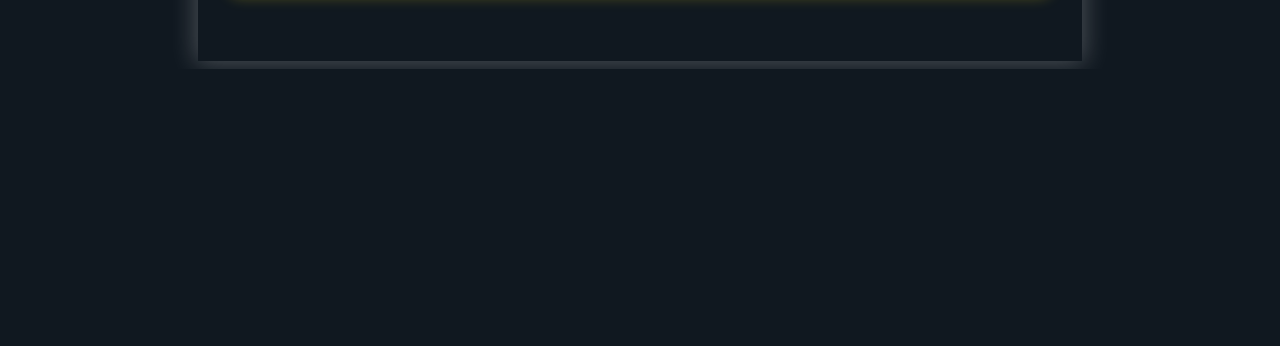
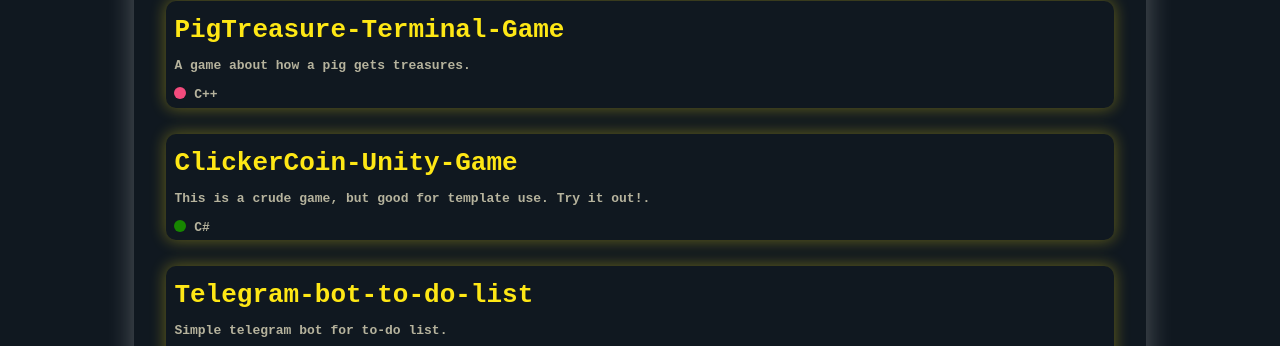
Before and after one commit to SecurityVB/SecurityVB.github.io, a plain HTML site: page index.html in a window 1280 px wide. Shown: the part 1345-1691 px from the top of the page. Before the commit the page ends 1414 px from the top, so only its background shows below. Drawn offline with Linux system fonts and the light colour scheme.

Commit message:
small changes

```diff
--- a/styles.css
+++ b/styles.css
@@ -42,9 +42,8 @@ a:hover {
     justify-content: center;
     align-items: center;
     border-radius: 30px 30px 0px 0px;
-    margin: 16vh 16vh 0vh 16vh;
+    margin: 40% 10% 0 10%;
     height: max-content;
-    width: 70%;
     box-shadow: 0px 0px 26px 2px #ffffff40;
 }
 
```
